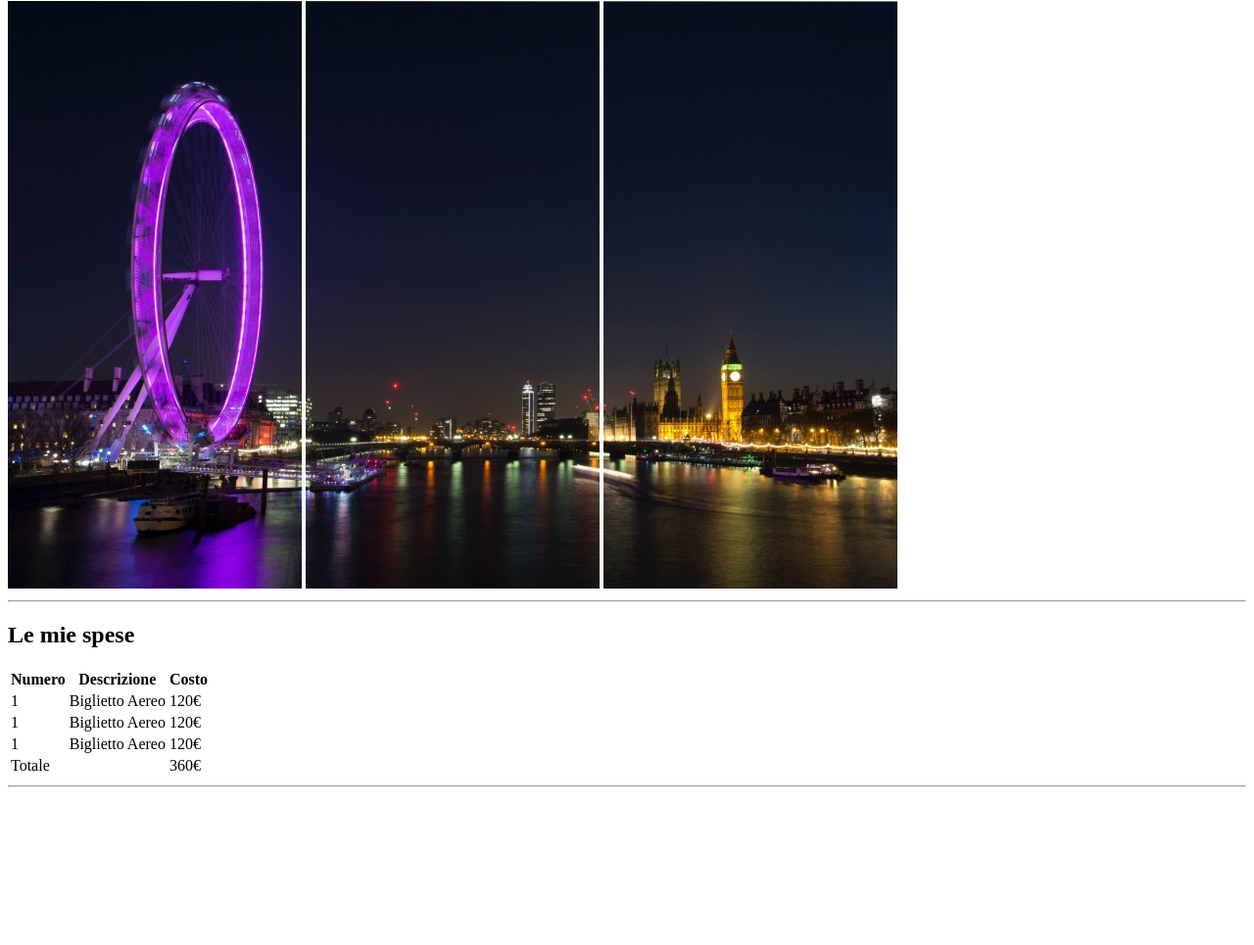
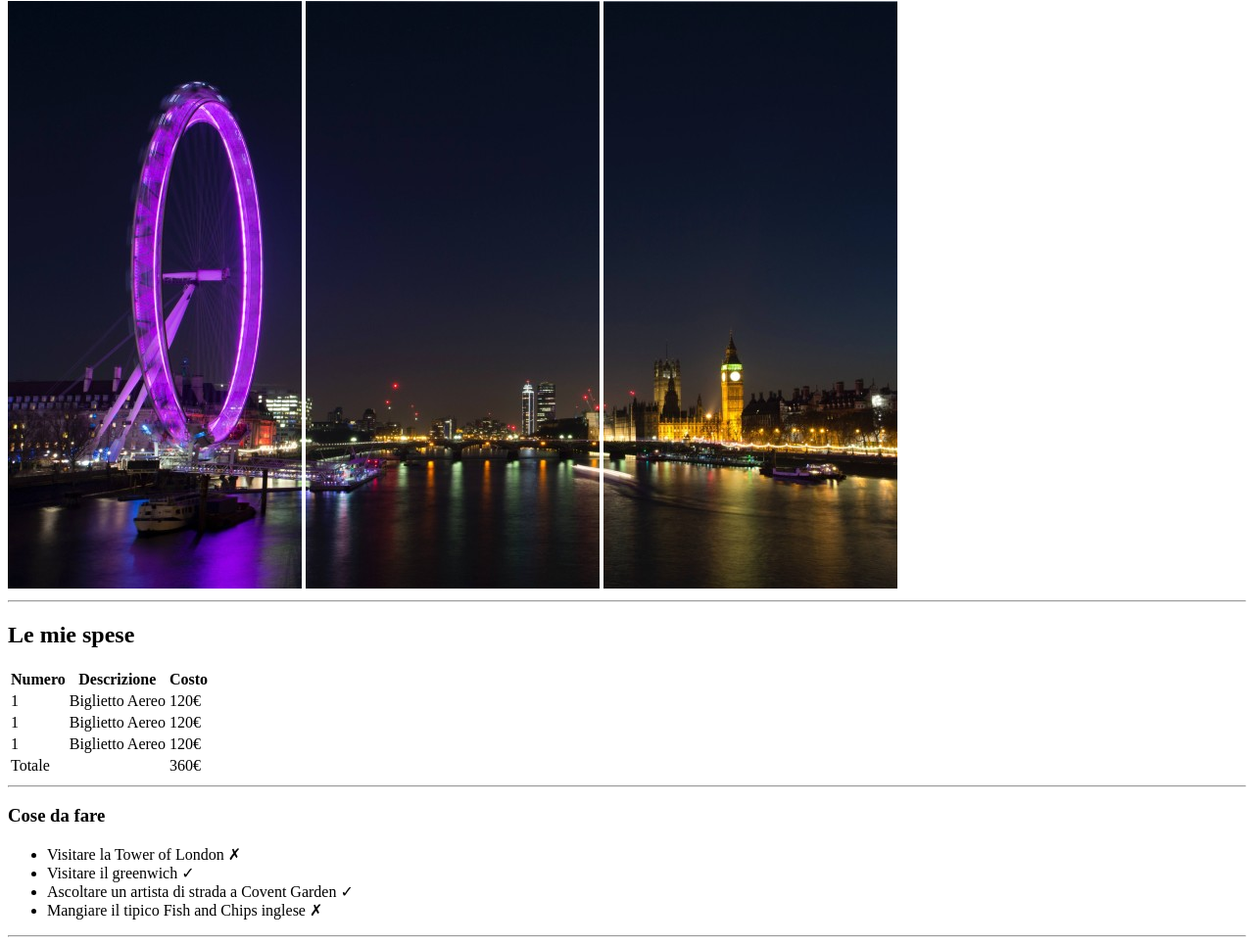
Before and after one commit to BetterCallAle/html-london-trip, a plain HTML site: page index.html in a window 1280 px wide. Shown: the part 79-1044 px from the top of the page at 98% size. Before the commit the page ends 891 px from the top, so only its background shows below. Drawn offline with Linux system fonts and the light colour scheme.

Commit message:
Completata section 'Cose da fare'

```diff
--- a/index.html
+++ b/index.html
@@ -70,9 +70,18 @@
 
         <!-- Cose da fare -->
         <section>
+            <h3>Cose da fare</h3>
 
+            <ul>
+                <li>Visitare la Tower of London &#10007;</li>
+                <li>Visitare il greenwich &#10003;</li>
+                <li>Ascoltare un artista di strada a Covent Garden &#10003;</li>
+                <li>Mangiare il tipico Fish and Chips inglese &#10007;</li>
+            </ul>
         </section>
         <!-- /Cose da fare -->
+
+        <hr>
 
     </main>
     <!-- /Main -->
```
